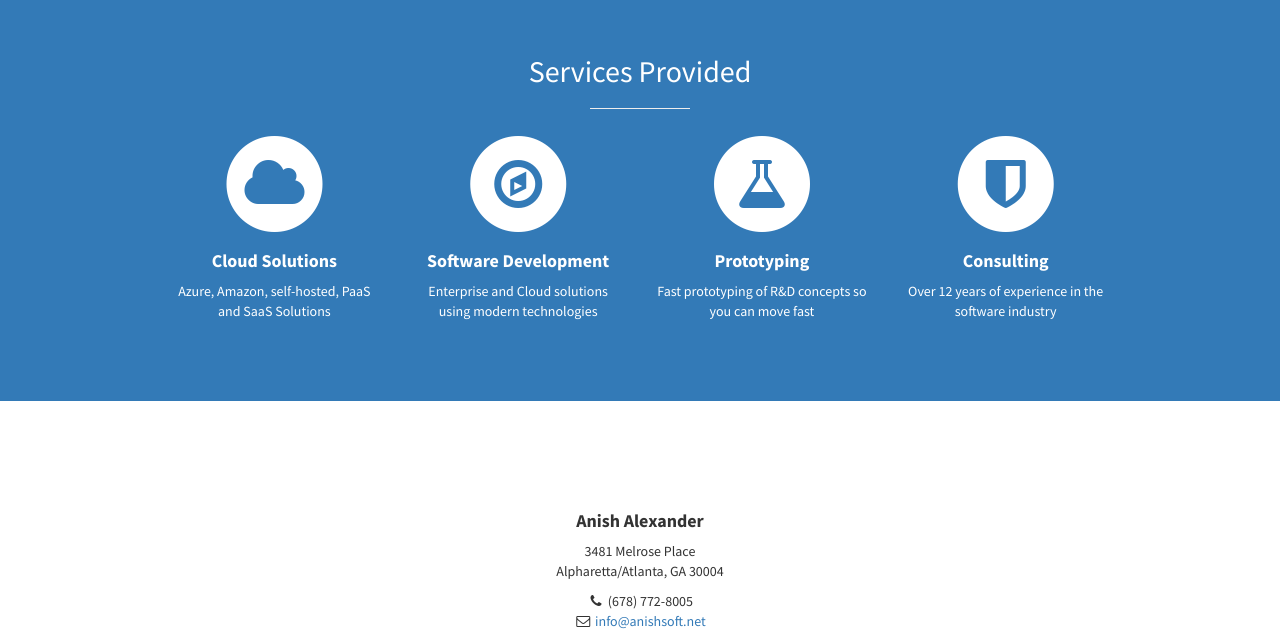
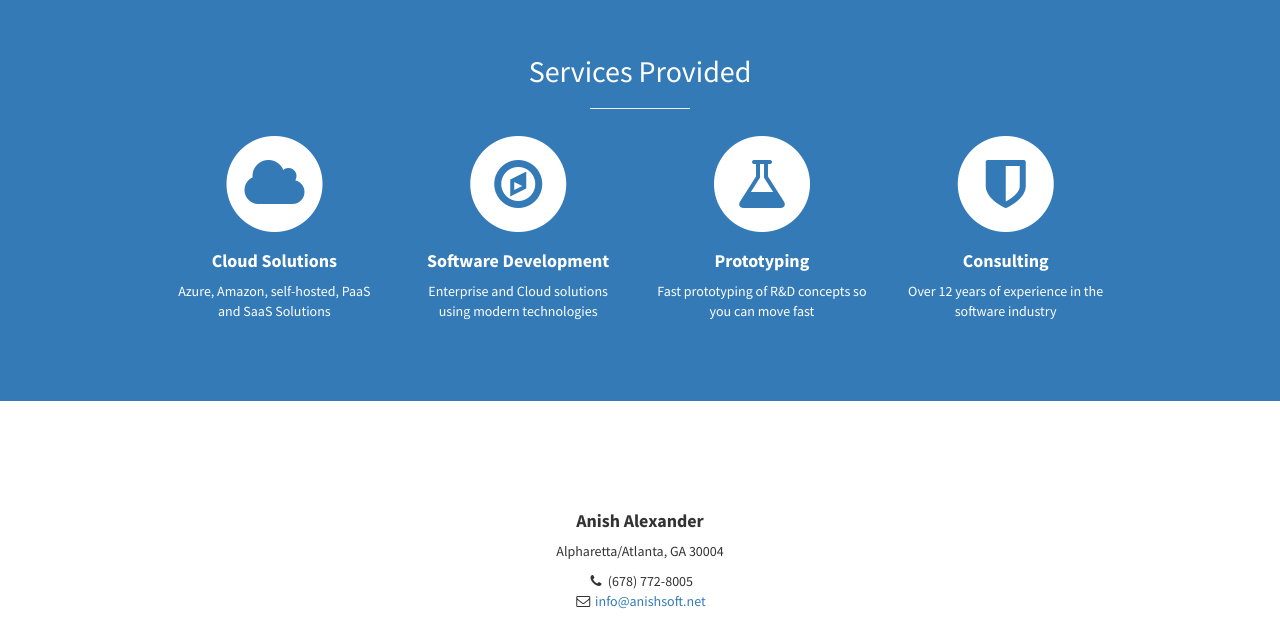
Before and after one commit to Bytecture/bytecture.github.io, a plain HTML site: page index.html in a window 1280 px wide. Shown: the part 1086-1717 px from the top of the page. Drawn offline with Linux system fonts and the light colour scheme.

Commit message:
t
oddress removed

```diff
--- a/index.html
+++ b/index.html
@@ -240,7 +240,7 @@
                 <div class="col-lg-10 col-lg-offset-1 text-center">
                     <h4><strong>Anish Alexander</strong>
                     </h4>
-                    <p>3481 Melrose Place<br>Alpharetta/Atlanta, GA 30004</p>
+                    <p>Alpharetta/Atlanta, GA 30004</p>
                     <ul class="list-unstyled">
                         <li><i class="fa fa-phone fa-fw"></i> (678) 772-8005</li>
                         <li><i class="fa fa-envelope-o fa-fw"></i>  <a href="mailto:info@anishsoft.net">info@anishsoft.net</a>
```
